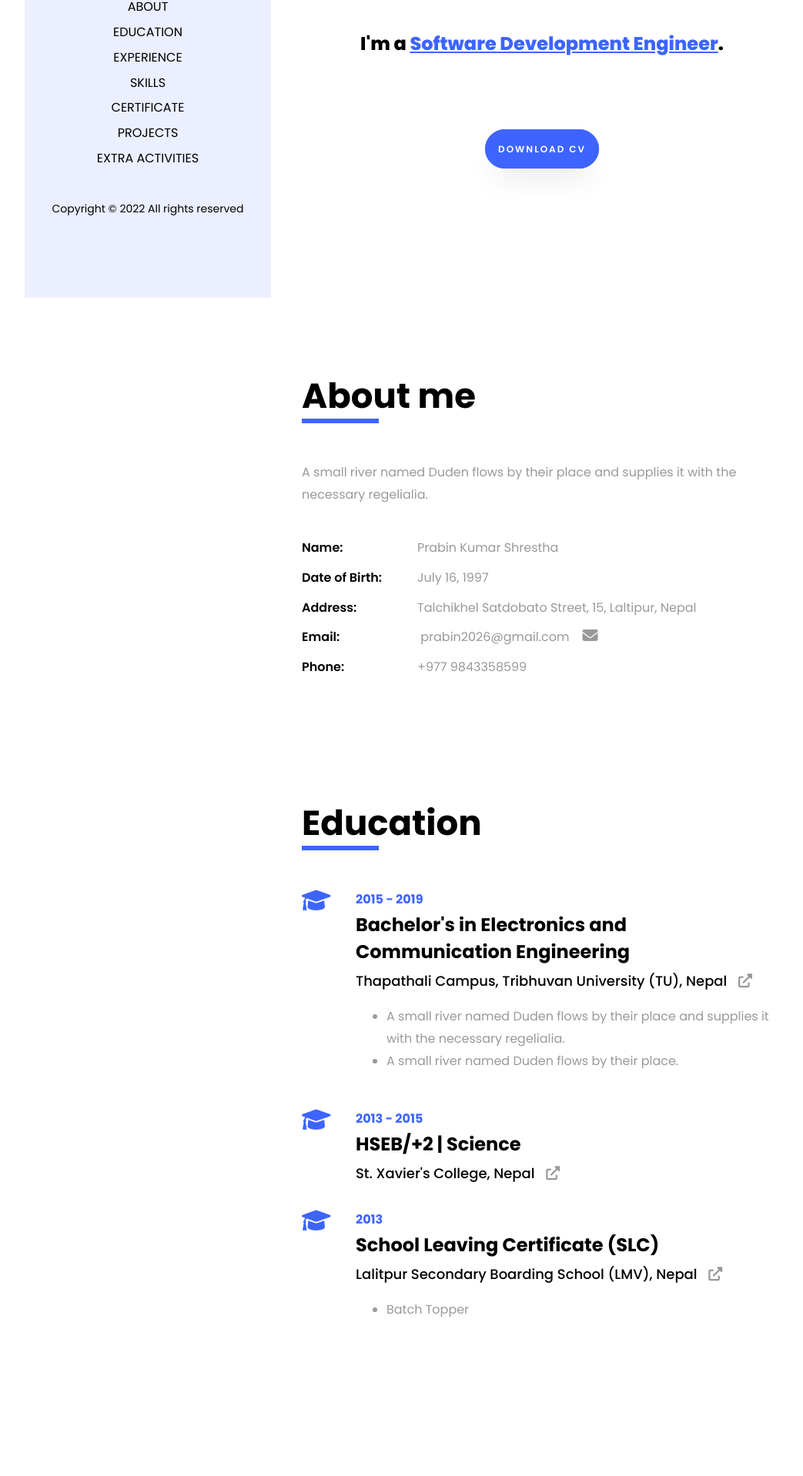
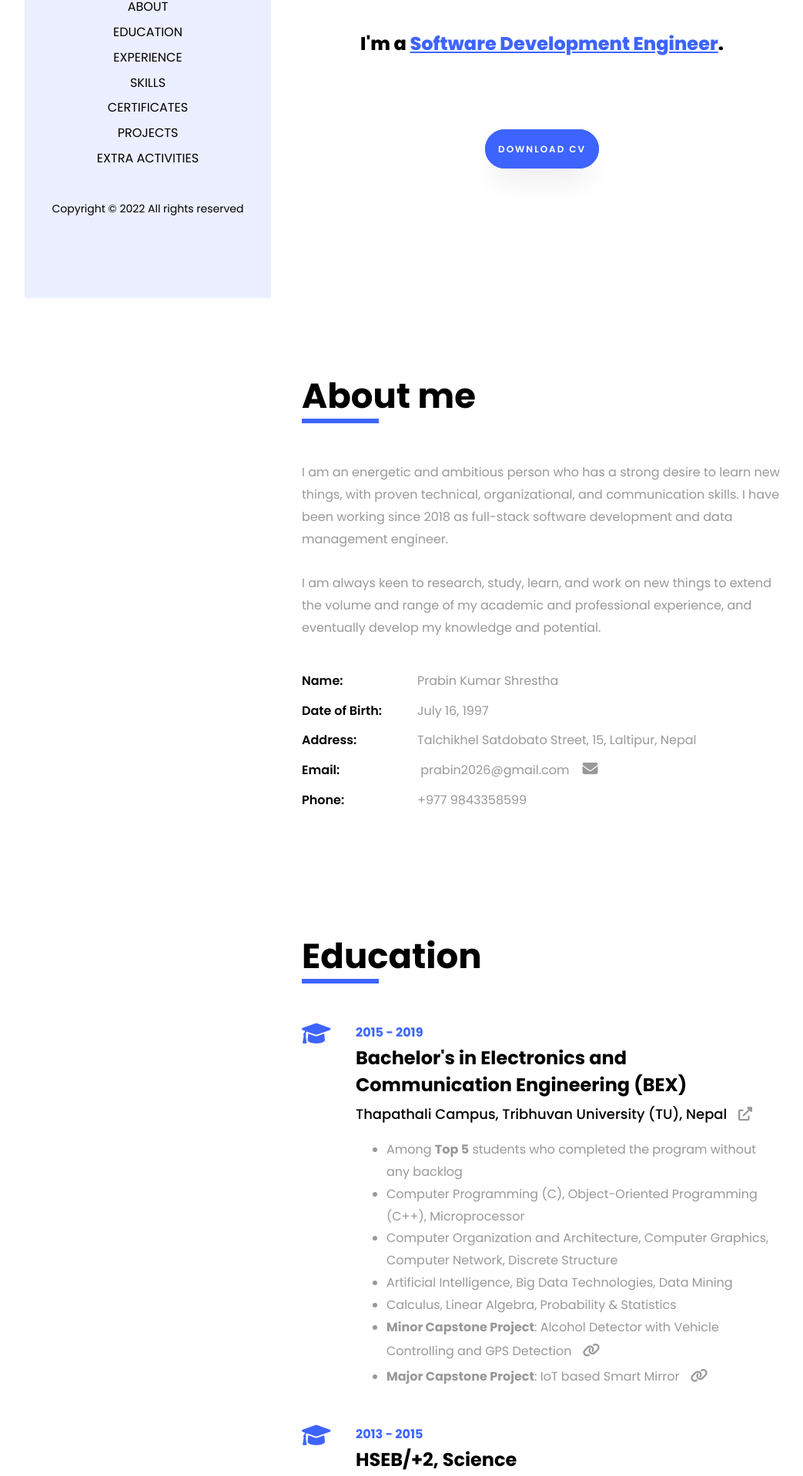
Before and after one commit to prabinKshrestha/pks-portfolio, an Angular app: page / in a window 1280 px wide. Shown: the part 413-2331 px from the top of the page at 77% size, without its empty margins (96-1139 px from the left). Built offline with nearby package versions, Linux system fonts and the light colour scheme.

Commit message:
Education Complete

```diff
--- a/projects/pks-site-client/src/app/app.component.html
+++ b/projects/pks-site-client/src/app/app.component.html
@@ -18,7 +18,7 @@
         <div class="section-wrapper" id="skills">
             <pks-skill></pks-skill>
         </div>
-        <div class="section-wrapper" id="certificate">
+        <div class="section-wrapper" id="certificates">
             <pks-certificate></pks-certificate>
         </div>
         <div class="section-wrapper" id="projects">
--- a/projects/pks-site-client/src/app/components/abouts/about.component.html
+++ b/projects/pks-site-client/src/app/components/abouts/about.component.html
@@ -1,7 +1,8 @@
 <div class="pks-about-me">
     <h2 class="section-title">About me</h2>
     <p class="short-description">
-        A small river named Duden flows by their place and supplies it with the necessary regelialia.
+        I am an energetic and ambitious person who has a strong desire to learn new things, with proven technical, organizational, and communication skills. I have been working since 2018 as full-stack software development and data management engineer.
+        <br/><br/> I am always keen to research, study, learn, and work on new things to extend the volume and range of my academic and professional experience, and eventually develop my knowledge and potential.
     </p>
     <div class="description">
         <div class="description-row">
--- a/projects/pks-site-client/src/app/components/certificates/certificate.component.html
+++ b/projects/pks-site-client/src/app/components/certificates/certificate.component.html
@@ -1,5 +1,5 @@
 <div class="pks-certificate">
-    <h2 class="section-title">Certificate</h2>
+    <h2 class="section-title">Certificates</h2>
     <div class="list-container">
         <div class="list-item" *ngFor="let item of certificates">
             <div class="left">
--- a/projects/pks-site-client/src/app/components/educations/education.component.html
+++ b/projects/pks-site-client/src/app/components/educations/education.component.html
@@ -1,13 +1,13 @@
 <div class="pks-education">
     <h2 class="section-title">Education</h2>
     <div class="list-container">
-        <div class="list-item">
+        <div class="list-item" id="collegeEducation">
             <div class="left">
                 <i class="fa-solid fa-graduation-cap"></i>
             </div>
             <div class="right">
                 <p class="date">2015 - 2019</p>
-                <h3 class="degree">Bachelor's in Electronics and Communication Engineering</h3>
+                <h3 class="degree">Bachelor's in Electronics and Communication Engineering (BEX)</h3>
                 <h4 class="university">
                     Thapathali Campus, Tribhuvan University (TU), Nepal
                     <a class="link-opener" href="https://www.tcioe.edu.np/" target="_blank">
@@ -16,8 +16,23 @@
                 </h4>
                 <div class="description">
                     <ul>
-                        <li>A small river named Duden flows by their place and supplies it with the necessary regelialia.</li>
-                        <li>A small river named Duden flows by their place.</li>
+                        <li>Among <strong>Top 5</strong> students who completed the program without any backlog</li>
+                        <li>Computer Programming (C), Object-Oriented Programming (C++), Microprocessor</li>
+                        <li>Computer Organization and Architecture, Computer Graphics, Computer Network, Discrete Structure</li>
+                        <li>Artificial Intelligence, Big Data Technologies, Data Mining</li>
+                        <li>Calculus, Linear Algebra, Probability & Statistics</li>
+                        <li>
+                            <strong>Minor Capstone Project</strong>: Alcohol Detector with Vehicle Controlling and GPS Detection
+                            <a class="link-opener" (click)="scrollToSection('minorCollegeProject')" title="Click to view the detail of the project">
+                                <i class="fa-solid fa-link"></i>
+                            </a>
+                        </li>
+                        <li>
+                            <strong>Major Capstone Project</strong>: IoT based Smart Mirror
+                            <a class="link-opener" (click)="scrollToSection('majorCollegeProject')" title="Click to view the detail of the project">
+                                <i class="fa-solid fa-link"></i>
+                            </a>
+                        </li>
                     </ul>
                 </div>
             </div>
@@ -28,7 +43,7 @@
             </div>
             <div class="right">
                 <p class="date">2013 - 2015</p>
-                <h3 class="degree">HSEB/+2 | Science</h3>
+                <h3 class="degree">HSEB/+2, Science</h3>
                 <h4 class="university">
                     St. Xavier's College, Nepal
                     <a class="link-opener" href="https://sxc.edu.np/" target="_blank">
@@ -45,7 +60,7 @@
                 <p class="date">2013</p>
                 <h3 class="degree">School Leaving Certificate (SLC)</h3>
                 <h4 class="university">
-                    Lalitpur Secondary Boarding School (LMV), Nepal
+                    Lalitpur Madhyamik Vidhyalaya (LMV), Nepal
                     <a class="link-opener" href="http://lmv.edu.np/" target="_blank">
                         <i class="fa-solid fa-up-right-from-square"></i>
                     </a>
@@ -53,6 +68,7 @@
                 <div class="description">
                     <ul>
                         <li>Batch Topper</li>
+                        <li>Class Captain</li>
                     </ul>
                 </div>
             </div>
--- a/projects/pks-site-client/src/app/components/educations/education.component.ts
+++ b/projects/pks-site-client/src/app/components/educations/education.component.ts
@@ -12,4 +12,8 @@ export class EducationComponent implements OnInit {
   ngOnInit(): void {
   }
 
+  scrollToSection(elementId: string) {
+    document.getElementById(elementId)?.scrollIntoView();
+  }
+
 }
--- a/projects/pks-site-client/src/app/components/projects/project.component.html
+++ b/projects/pks-site-client/src/app/components/projects/project.component.html
@@ -76,7 +76,7 @@
         <div class="list-item">
             <div class="top-container">
                 <div class="left">
-                    <img src="../../../assets/images/projects/capital-nepal.png" />
+                    <img src="../../../assets/images/projects/capital-nepal.png" style="object-fit: contain;" />
                 </div>
                 <div class="right">
                     <h3 class="name">
@@ -124,6 +124,62 @@
                 </ul>
             </div>
         </div>
+        <div class="list-item" id="minorCollegeProject">
+            <div class="top-container">
+                <div class="left">
+                    <img src="../../../assets/images/projects/alcohol-detector-vehicle-coltrolling.png" />
+                </div>
+                <div class="right">
+                    <h3 class="name">
+                        Alcohol Detector with Vehicle Controlling and GPS Detection
+                    </h3>
+                    <h4 class="owner">
+                        Capstone Project in College - BEX
+                        <a class="link-opener" (click)="scrollToSection('collegeEducation')" title="Click to view the education">
+                            <i class="fa-solid fa-link"></i>
+                        </a>
+                    </h4>
+                    <div class="links">
+                        <ng-container [ngTemplateOutlet]="projectLink" [ngTemplateOutletContext]="{ url:'https://play.google.com/store/apps/details?id=com.techathrill.aim' }"></ng-container>
+                        <ng-container [ngTemplateOutlet]="githubLink" [ngTemplateOutletContext]="{ url:'https://github.com/prabinKshrestha/inventory-management-system' }"></ng-container>
+                    </div>
+                </div>
+            </div>
+            <div class="description-container">
+                <ul>
+                    <li>A small river named Duden flows by their place and supplies it with the necessary regelialia.</li>
+                    <li>A small river named Duden flows by their place.</li>
+                </ul>
+            </div>
+        </div>
+        <div class="list-item" id="majorCollegeProject">
+            <div class="top-container">
+                <div class="left">
+                    <img src="../../../assets/images/projects/capital-nepal.png" />
+                </div>
+                <div class="right">
+                    <h3 class="name">
+                        IOT based Smart Mirror
+                    </h3>
+                    <h4 class="owner">
+                        Capstone Project in College - BEX
+                        <a class="link-opener" (click)="scrollToSection('collegeEducation')" title="Click to view the education">
+                            <i class="fa-solid fa-link"></i>
+                        </a>
+                    </h4>
+                    <div class="links">
+                        <ng-container [ngTemplateOutlet]="projectLink" [ngTemplateOutletContext]="{ url:'https://play.google.com/store/apps/details?id=com.techathrill.aim' }"></ng-container>
+                        <ng-container [ngTemplateOutlet]="githubLink" [ngTemplateOutletContext]="{ url:'https://github.com/prabinKshrestha/inventory-management-system' }"></ng-container>
+                    </div>
+                </div>
+            </div>
+            <div class="description-container">
+                <ul>
+                    <li>A small river named Duden flows by their place and supplies it with the necessary regelialia.</li>
+                    <li>A small river named Duden flows by their place.</li>
+                </ul>
+            </div>
+        </div>
     </div>
 </div>
 <ng-template #githubLink let-url="url">
--- a/projects/pks-site-client/src/app/components/projects/project.component.scss
+++ b/projects/pks-site-client/src/app/components/projects/project.component.scss
@@ -12,7 +12,7 @@
                         margin-right: 20px;
                         border-radius: 8px;
                         box-shadow: rgba(0, 0, 0, 0.24) 0px 3px 8px;
-                        object-fit: contain;
+                        object-fit: cover;
                     }
                 }
                 .right {
--- a/projects/pks-site-client/src/app/components/projects/project.component.ts
+++ b/projects/pks-site-client/src/app/components/projects/project.component.ts
@@ -11,4 +11,8 @@ export class ProjectComponent implements OnInit {
 
     ngOnInit(): void { }
 
+    scrollToSection(elementId: string) {
+      document.getElementById(elementId)?.scrollIntoView();
+    }
+
 }
--- a/projects/pks-site-client/src/app/components/sidenavs/sidenav.component.html
+++ b/projects/pks-site-client/src/app/components/sidenavs/sidenav.component.html
@@ -25,7 +25,7 @@
             <li><a href='#education' [class.active]="isRouterLinkActive('education')">education</a></li>
             <li><a href='#experience' [class.active]="isRouterLinkActive('experience')">experience</a></li>
             <li><a href='#skills' [class.active]="isRouterLinkActive('skills')">skills</a></li>
-            <li><a href='#certificate' [class.active]="isRouterLinkActive('certificate')">certificate</a></li>
+            <li><a href='#certificates' [class.active]="isRouterLinkActive('certificates')">certificates</a></li>
             <li><a href='#projects' [class.active]="isRouterLinkActive('projects')">projects</a></li>
             <li><a href='#extraActivity' [class.active]="isRouterLinkActive('extraActivity')">extra activities</a></li>
         </ul>
```
Also changed, not shown: projects/pks-site-client/src/assets/images/projects/alcohol-detector-vehicle-coltrolling.png (added).
